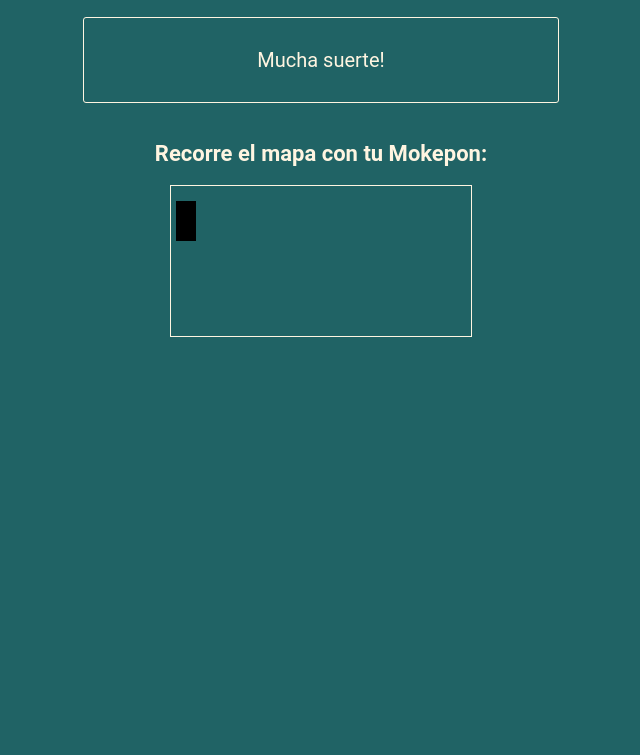
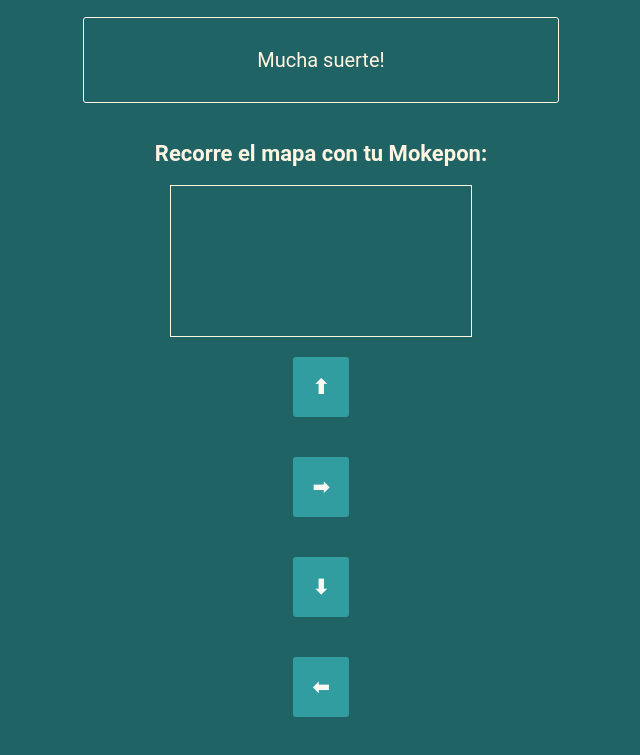
Before and after one commit to lucialezmor/programacion-basica-platzi, a plain HTML site: page mokepon/mokepon.html in a window 1280 px wide. Both pictures are taken after a click on the button "Seleccionar mascota". Shown: the part 111-866 px from the top of the page, without its empty margins (319-959 px from the left). Before the commit the page ends 816 px from the top, so only its background shows below. Drawn offline with Linux system fonts and the light colour scheme.

Commit message:
mover capipepo canvas

```diff
--- a/mokepon/js/mokepon.js
+++ b/mokepon/js/mokepon.js
@@ -65,6 +65,12 @@ class Mokepon {
         this.vida = vida;
         //seteamos el ataque pero no lo populamos/poblamos con push
         this.ataques = [];
+        this.x = 20;
+        this.y = 30;
+        this.ancho = 80;
+        this.alto = 80;
+        this.mapaFoto = new Image();
+        this.mapaFoto.src = foto;
     }
 }
 
@@ -155,8 +161,10 @@ function seleccionarMascotaJugador() {
     seccionSeleccionarMascota.style.display = "none";
 
     sectionVerMapa.style.display = "flex";
-
-    lienzo.fillRect(5, 15, 20, 40);
+    // let imagenCapipepo = new Image();
+    // imagenCapipepo.src = capipepo.foto;
+    //(x, y, ancho, alto)
+    // lienzo.fillRect(5, 15, 20, 40);
 
     if (inputHipodoge.checked) {
         spanMascotaJugador.innerHTML = inputHipodoge.id;
@@ -320,4 +328,62 @@ function aleatorio(min, max) {
     return Math.floor(Math.random() * (max - min + 1) + min);
 }
 
+function pintarPersonaje() {
+    //cleanrect limpia parte del canvas, hay que indicarle que parte del canvas limpiar
+    lienzo.clearRect(0, 0, mapa.width, mapa.height);
+    lienzo.drawImage(
+        capipepo.mapaFoto,
+        capipepo.x,
+        capipepo.y,
+        capipepo.ancho,
+        capipepo.alto
+    );
+}
+
+function moveUp() {
+    //actualizar la posicion de "x" del personaje
+    capipepo.y = capipepo.y - 5;
+    pintarPersonaje();
+}
+function moveRight() {
+    //actualizar la posicion de "x" del personaje
+    capipepo.x = capipepo.x + 5;
+    pintarPersonaje();
+}
+function moveDown() {
+    //actualizar la posicion de "x" del personaje
+    capipepo.y = capipepo.y + 5;
+    pintarPersonaje();
+}
+function moveLeft() {
+    //actualizar la posicion de "x" del personaje
+    capipepo.x = capipepo.x - 5;
+    pintarPersonaje();
+}
+
+//otra opcion con switch/case
+
+// const controls = document.querySelectorAll('.button-control')
+
+// controls.forEach((control)=>{
+//   control.addEventListener('click',()=>moverCapipepo(control.id))
+// })
+
+// function moverCapipepo(direction) {
+
+//   switch(direction){
+//     case 'up':
+//       capipepo.y = capipepo.y - 5
+//       break;
+//     case 'left':
+//       capipepo.x = capipepo.x - 5
+//       break;
+//     case 'down':
+//       capipepo.y = capipepo.y + 5
+//       break;
+//     case 'right':
+//       capipepo.x = capipepo.x + 5
+//       break;
+//   }
+
 window.addEventListener("load", iniciarJuego);
--- a/mokepon/mokepon.html
+++ b/mokepon/mokepon.html
@@ -29,6 +29,10 @@
         <section id="ver-mapa">
             <h2 class="subtitle">Recorre el mapa con tu Mokepon:</h2>
             <canvas id="mapa"> </canvas>
+            <button onClick="moveUp()">⬆</button>
+            <button onClick="moveRight()">➡</button>
+            <button onClick="moveDown()">⬇</button>
+            <button onClick="moveLeft()">⬅</button>
         </section>
 
         <section id="seleccionar-ataque">
```
